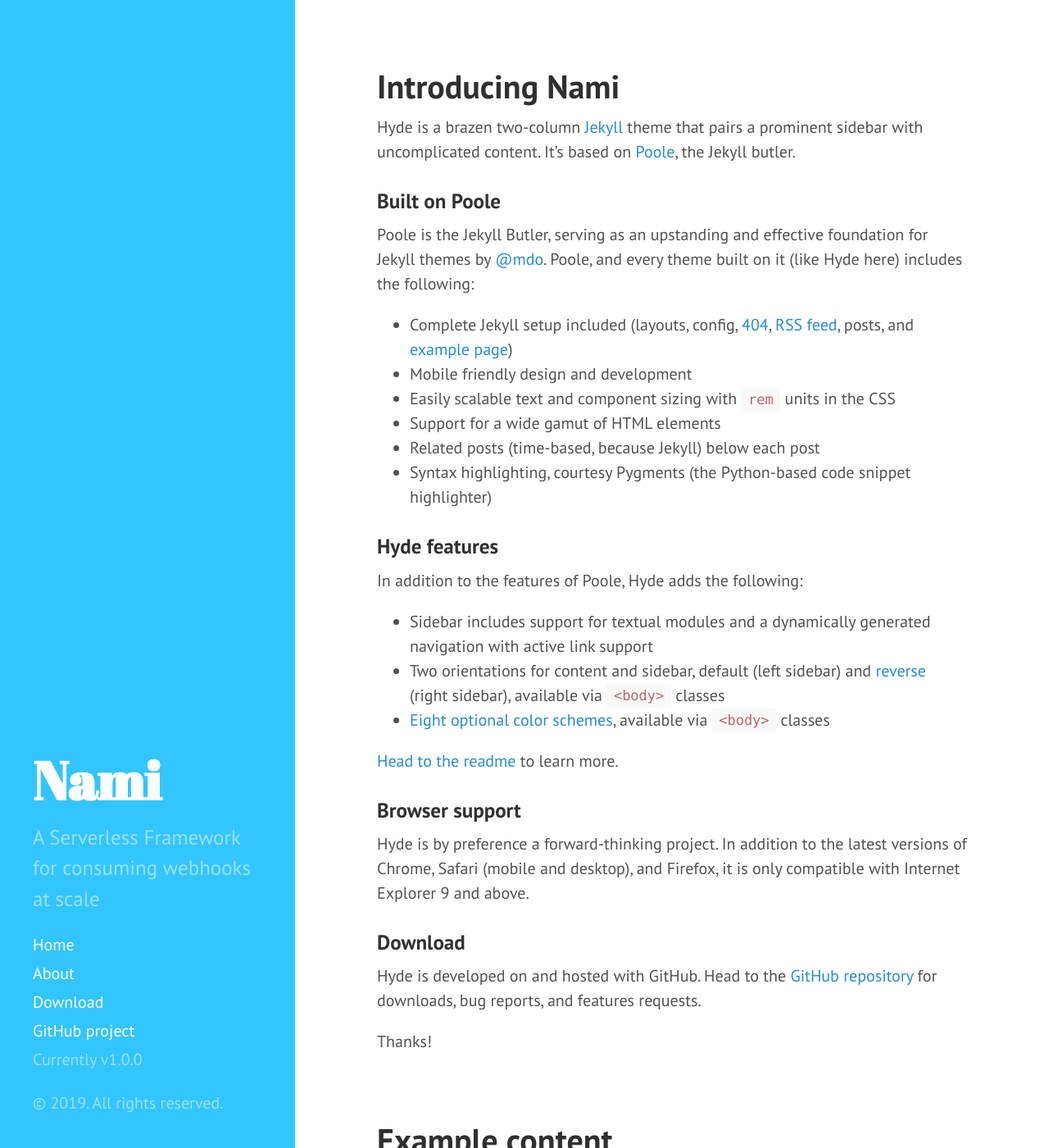
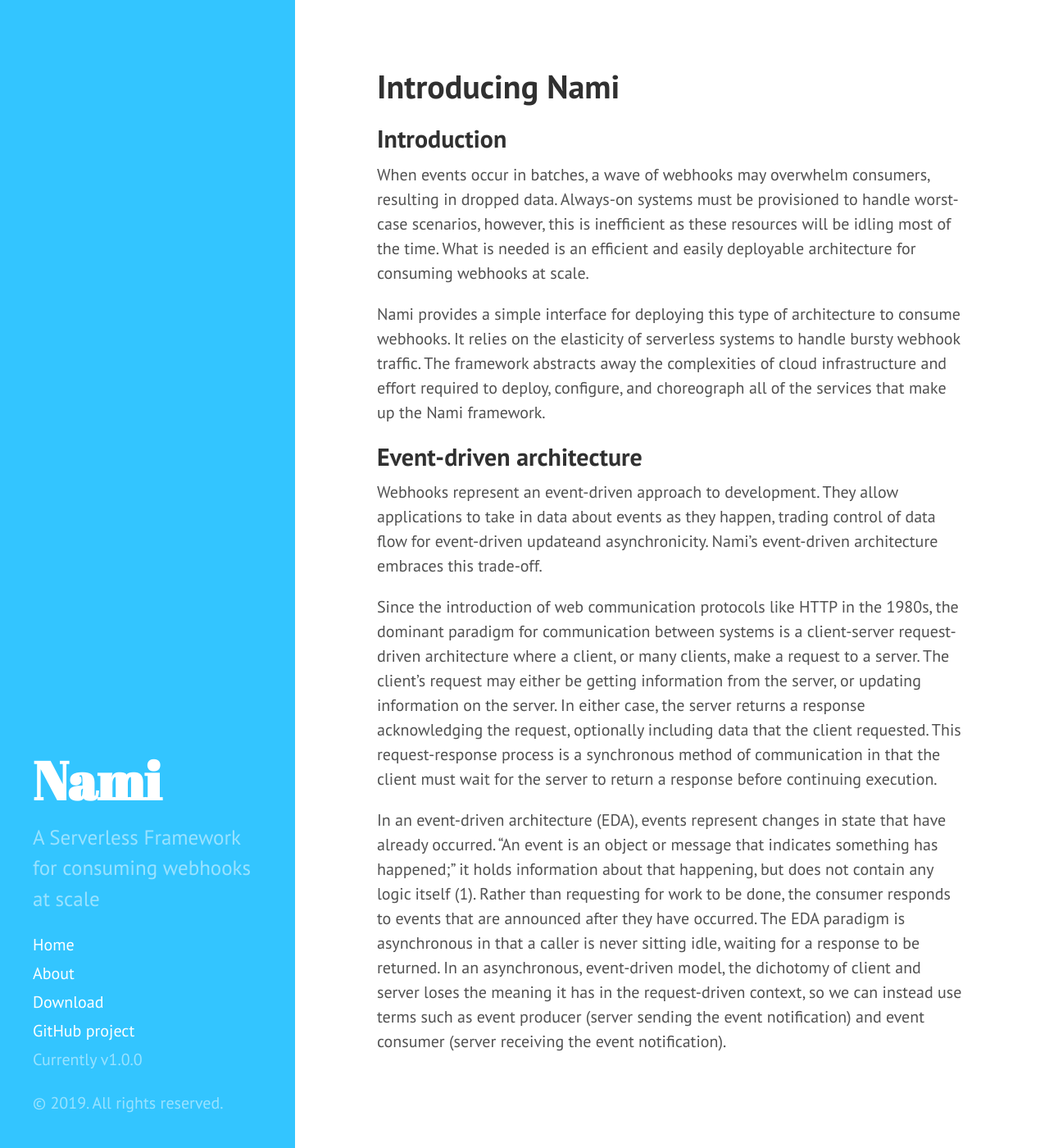
Before and after one commit to nami-serverless/nami-serverless.github.io, a Jekyll site: the page built from index.html, in a window 1280 px wide and 1400 px high. Shown: the whole window at 82% size. Built offline with Jekyll 4.4.1, drawn with Linux system fonts in a browser that asks for light colours; Markdown is read by kramdown in place of the engine named in the settings; the list of posts is cut into pages by our own code; some of the changed text lies outside the part shown.

Commit message:
created main writeup file, and tidy up
Co-authored-by: Sachin Chandy <sachinmchandy@gmail.com>
Co-authored-by: Nick Miller <nick.miller00@gmail.com>
Co-authored-by: Wendy Kuhn <wendy@wendykuhn.io>

```diff
--- a/_config.yml
+++ b/_config.yml
@@ -8,16 +8,16 @@
 
 # Setup
 title:            Nami
-tagline:          'Serverless Framework'
-description:      'A Serverless Framework for consuming webhooks at scale'
-url:
+tagline:          Serverless Framework
+description:      A Serverless Framework for consuming webhooks at scale
+url:              https://nami-serverless.github.io
 baseurl:          /
 
 author:
-  name:           'Nami'
+  name:           Nami
   url:
 
-paginate:         5
+paginate:         1
 
 # Custom vars
 version:          1.0.0
--- /dev/null
+++ b/_posts/2019-05-08-writeup.md
@@ -0,0 +1,18 @@
+---
+layout: post
+title: Introducing Nami
+---
+
+## Introduction
+
+When events occur in batches, a wave of webhooks may overwhelm consumers, resulting in dropped data. Always-on systems must be provisioned to handle worst-case scenarios, however, this is inefficient as these resources will be idling most of the time. What is needed is an efficient and easily deployable architecture for consuming webhooks at scale.
+
+Nami provides a simple interface for deploying this type of architecture to consume webhooks. It relies on the elasticity of serverless systems to handle bursty webhook traffic. The framework abstracts away the complexities of cloud infrastructure and effort required to deploy, configure, and choreograph all of the services that make up the Nami framework.
+
+## Event-driven architecture
+
+Webhooks represent an event-driven approach to development. They allow applications to take in data about events as they happen, trading control of data flow for event-driven updateand asynchronicity. Nami’s event-driven architecture embraces this trade-off.
+
+Since the introduction of web communication protocols like HTTP in the 1980s, the dominant paradigm for communication between systems is a client-server request-driven architecture where a client, or many clients, make a request to a server. The client’s request may either be getting information from the server, or updating information on the server. In either case, the server returns a response acknowledging the request, optionally including data that the client requested. This request-response process is a synchronous method of communication in that the client must wait for the server to return a response before continuing execution.
+
+In an event-driven architecture (EDA), events represent changes in state that have already occurred. “An event is an object or message that indicates something has happened;” it holds information about that happening, but does not contain any logic itself (1). Rather than requesting for work to be done, the consumer responds to events that are announced after they have occurred. The EDA paradigm is asynchronous in that a caller is never sitting idle, waiting for a response to be returned. In an asynchronous, event-driven model, the dichotomy of client and server loses the meaning it has in the request-driven context, so we can instead use terms such as event producer (server sending the event notification) and event consumer (server receiving the event notification).
--- a/index.html
+++ b/index.html
@@ -19,6 +19,7 @@
   {% endfor %}
 </div>
 
+<!--
 <div class="pagination">
   {% if paginator.next_page %}
     <a class="pagination-item older" href="{{ site.baseurl }}page{{paginator.next_page}}">Older</a>
@@ -35,3 +36,4 @@
     <span class="pagination-item newer">Newer</span>
   {% endif %}
 </div>
+-->
```
Also changed, not shown: README.md.
